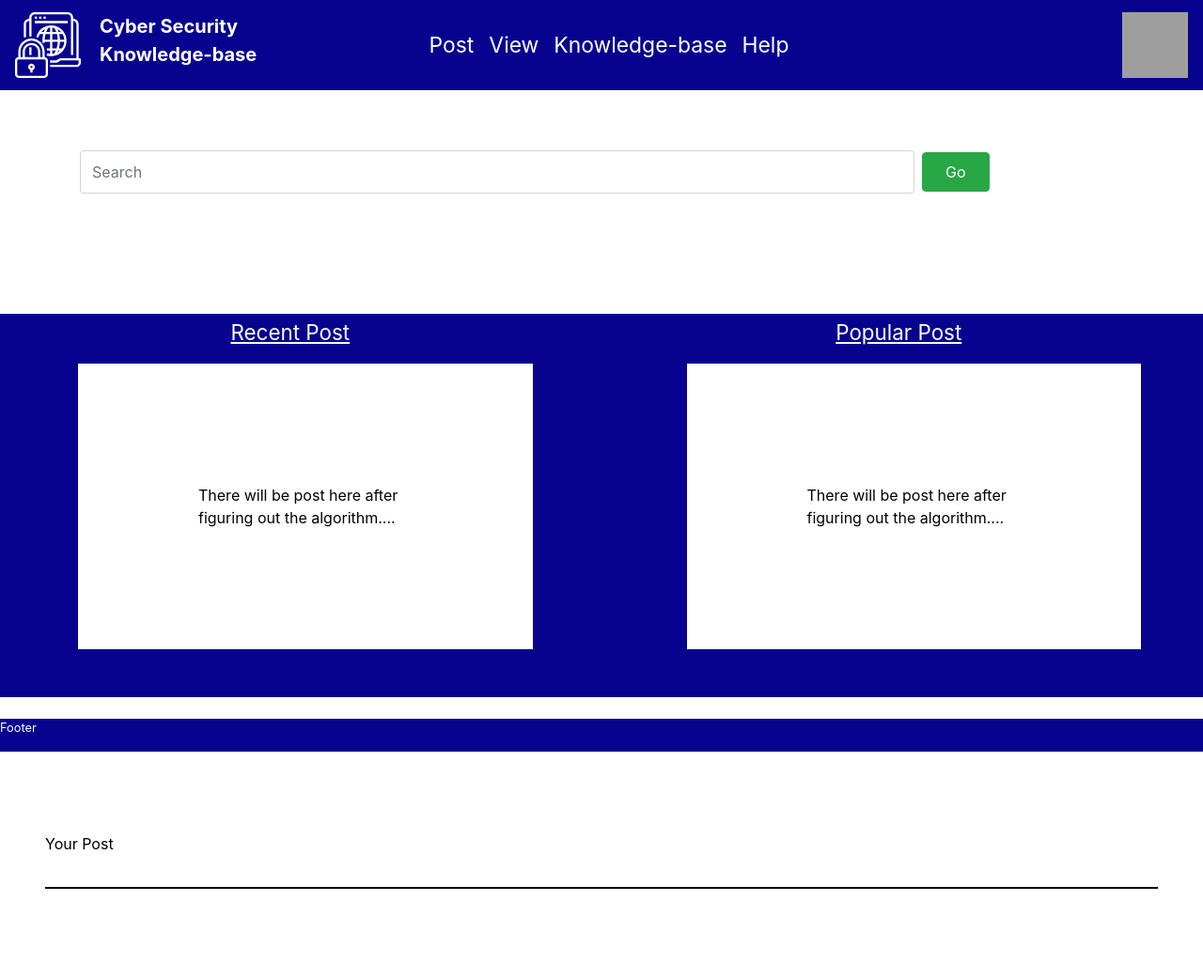
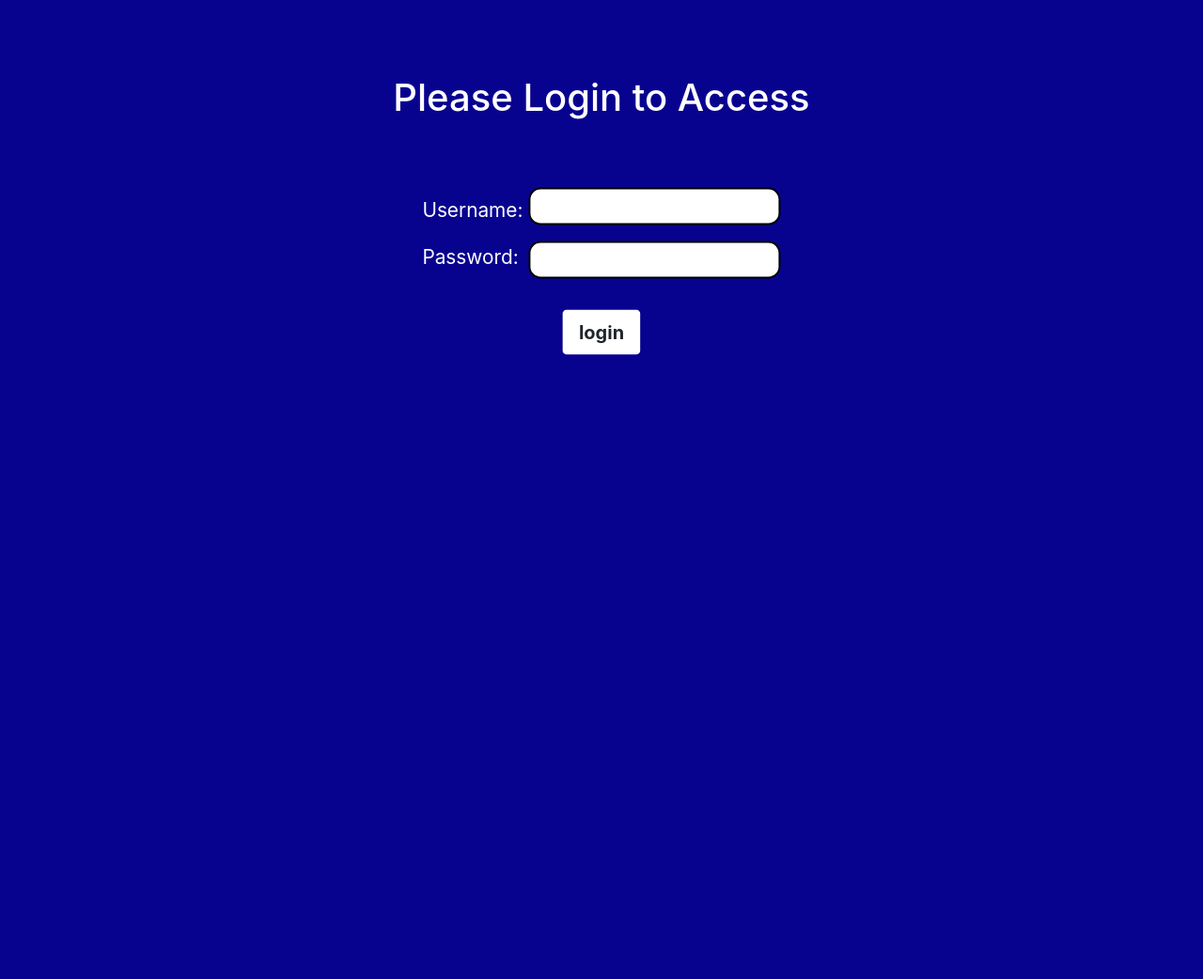
Before and after one commit to NWhite12/Cyber-Security-Knowledge-Base, a Django app: page / in a window 1280 px wide. Shown: the whole page at 94% size. After the commit the page ends 378 px from the top, so only its background shows below. Run offline with Django 3.2, Linux system fonts and the light colour scheme; parts of the project's set-up code (start-up, migrations or seed data) failed here and were passed over; some libraries are stand-ins or nearby versions; grey boxes are pictures that could not be loaded.

Commit message:
login and replies

```diff
--- a/Cyber_Security_KBMS/CSKnowledgeBase/templates/CSKnowledgeBase/query.html
+++ b/Cyber_Security_KBMS/CSKnowledgeBase/templates/CSKnowledgeBase/query.html
@@ -14,8 +14,8 @@
 
         <form method="post">
             {% csrf_token %}
-            {{ form }}
-            <button type="submit" class="btn btn-primary">Submit</button>
+            <div class="query-form">{{ form }}</div>
+            <button type="submit" class="btn btn-primary mt-4">Submit</button>
         </form>
         {% if error %}
             <p class="error">{{ error }}</p>
--- a/Cyber_Security_KBMS/CSKnowledgeBase/templates/CSKnowledgeBase/queryResults.html
+++ b/Cyber_Security_KBMS/CSKnowledgeBase/templates/CSKnowledgeBase/queryResults.html
@@ -13,7 +13,7 @@
 <div class="content">
 {% for results in results %}
   <div class="results">
-      <p>{{results.title}}</p>
+      <p>{{results.name}}</p>
       <p>{{results.content|truncatechars:300|slice:"-4" }}...</p>
   </div>
 {% endfor %}
--- a/Cyber_Security_KBMS/CSKnowledgeBase/views.py
+++ b/Cyber_Security_KBMS/CSKnowledgeBase/views.py
@@ -16,7 +16,7 @@ def query(request):
             entries = []
             for asset in tokens:
                 try:
-                    entry = models.KnowledgeBaseEntry.objects.get(topic=asset)
+                    entry = models.Knowledge.objects.get(name=asset)
                     entries.append(entry)
                 except:
                     entry = None
--- a/Cyber_Security_KBMS/QuestionandAnswerForum/static/css/style.css
+++ b/Cyber_Security_KBMS/QuestionandAnswerForum/static/css/style.css
@@ -5,8 +5,18 @@ body {
 	height: 100%;
 }
 
+.login-body{
+	background: #08038F;
+	color: white;
+	height: 28em;
+}
 html {
 	height: 100%;
+}
+
+.profile-header{
+	text-align: center;
+	padding: 2em;
 }
 
 .navbar-color {
@@ -161,6 +171,57 @@ footer {
 	margin-bottom: inherit
 }
 
+.container-login{
+	height: 18em;
+  position: relative;
+}
+
+.login-form{
+	margin: 0;
+  position: absolute;
+  top: 50%;
+  left: 50%;
+  margin-right: -50%;
+  transform: translate(-50%, -50%);
+}
+
+.login-name{
+	font-size:1.3em;
+  padding-right: 0.2em;
+}
+
+#username{
+	border: 2px solid black;
+  padding: 0.5em;
+  border-radius: 0.8em;
+}
+
+#password{
+	border: 2px solid black;
+  padding: 0.5em;
+  border-radius: 0.8em;
+}
+
+.button-login {
+    justify-content: center;
+    display: flex;
+    margin-top: 2em
+}
+
+.login-button {
+	background: white;
+}
+
+.login-header{
+	text-align: center;
+  margin-top: 2em;
+}
+
+.user-logout-button{
+	justify-content: center;
+	display: flex;
+}
+
 @media only screen and (max-width: 320px){
 	.profile {
 		padding-left: initial;
--- a/Cyber_Security_KBMS/QuestionandAnswerForum/templates/ask-question.html
+++ b/Cyber_Security_KBMS/QuestionandAnswerForum/templates/ask-question.html
@@ -16,7 +16,7 @@
             {% csrf_token %}
             <input type="text" name="title" value="" autocomplete="off" placeholder="What's your question's title?" class="askInput"><p />
             <textarea name="question" rows="8" cols="80" placeholder="What's your question?"></textarea><p />
-            <input type="text" name="posted_by" value="" autocomplete="off" placeholder="Enter your name ..." class="askInput"><p />
+            <!-- <input type="text" name="posted_by" value="" autocomplete="off" placeholder="Enter your name ..." class="askInput"><p /> -->
             <input type="submit" name="ask" value="Ask Question" class="btn btn-outline-secondary">
         </form>
         {% if error %}
--- a/Cyber_Security_KBMS/QuestionandAnswerForum/templates/base.html
+++ b/Cyber_Security_KBMS/QuestionandAnswerForum/templates/base.html
@@ -34,7 +34,7 @@
     </ul>
   </div>
   <span class="profile">
-      <img src="{% static 'images/account-white.svg' %}" width="70" height="70"/>
+    <a href = "http://127.0.0.1:8000/user_profile">  <img src="{% static 'images/account-white.svg' %}" width="70" height="70"/> </a>
     </span>
 </nav>
     {% block body %}
--- /dev/null
+++ b/Cyber_Security_KBMS/QuestionandAnswerForum/templates/login.html
@@ -0,0 +1,36 @@
+{% load static %}
+<html>
+<head>
+  <!-- Required meta tags -->
+  <meta charset="utf-8">
+  <meta name="viewport" content="width=device-width, initial-scale=1, shrink-to-fit=no">
+
+  <!-- Bootstrap CSS -->
+  <link rel="stylesheet" href="https://stackpath.bootstrapcdn.com/bootstrap/4.3.1/css/bootstrap.min.css" integrity="sha384-ggOyR0iXCbMQv3Xipma34MD+dH/1fQ784/j6cY/iJTQUOhcWr7x9JvoRxT2MZw1T" crossorigin="anonymous">
+<link rel="stylesheet" type="text/css" href="{% static 'css/style.css' %}"/>
+</head>
+  <body class="login-body">
+    <h1 class="login-header">Please Login to Access</h1>
+    <div class="container-login">
+      {% block body %}
+      <form method ="POST" class="login-form">
+        {% csrf_token %}
+	    <table>
+       <tr>
+         <td><label for ="username" class="login-name">Username:</label></td>
+         <td class="pb-3"><input type="text" name="username" id="username"></td>
+       </tr>
+
+       <tr>
+         <td><label for ="password" class="login-name">Password:</label></td>
+         <td><input type="password" name="password" id="password"></td>
+       </tr>
+        <p>{{error}}</p>
+      </table>
+<div class="button-login">
+  <button type="submit" class="btn btn-lg login-button"><strong>login</strong></button>
+</div>
+</form>
+{% endblock %}
+</body>
+</html>
--- a/Cyber_Security_KBMS/QuestionandAnswerForum/urls.py
+++ b/Cyber_Security_KBMS/QuestionandAnswerForum/urls.py
@@ -8,8 +8,15 @@ urlpatterns = [
 #r - raw string, ^ means begin with, $ - ends with, begins and ends with nothing means its the homepage
 #view.index view that should be shown when homepage url is specified
 
-    path('',views.index),
+    path('',views.user_login),
     path('ask-question', askquestion,name='askquestion'),
     path('see-questions', seeQuestion),
-    path('question/<int:question_id>/<slug:slug>', viewquestion)
+    path('question/<int:question_id>/<slug:slug>', viewquestion),
+    path('login', user_login),
+    path('user_profile', user_profile),
+    path('logout', user_logout),
+
+
+
+
 ]
--- a/Cyber_Security_KBMS/QuestionandAnswerForum/views.py
+++ b/Cyber_Security_KBMS/QuestionandAnswerForum/views.py
@@ -2,22 +2,31 @@ from django.http import HttpResponse
 from django.shortcuts import render, redirect
 from QuestionandAnswerForum.models import *
 from django.core import serializers
-
+from django.contrib.auth.models import User
+from django.contrib.auth import authenticate, login, logout
+from django.contrib.auth import login as auth_login
 import json
 import markdown2
 import bleach
+from django.core.exceptions import ObjectDoesNotExist
+from django.http import HttpResponseRedirect
+from django.urls import reverse
+
+
 
 def index(request):
-    #show what homepage should look like
-    # goes to home.html
     return render(request, 'home.html', {})
 
 def askquestion(request):
+
+     if not request.user.is_authenticated:
+        return HttpResponseRedirect('login')
      if request.method == 'POST':
         try:
             q_title = request.POST.get('title')
             q_question = request.POST.get('question')
-            q_posted_by = request.POST.get('posted_by')
+            q_posted_by = request.user.username
+
             #Save question query in q
             q = Question(question_title=q_title, content=q_question, posted_by=q_posted_by)
             #save question to database
@@ -33,32 +42,89 @@ def askquestion(request):
         return render(request, 'ask-question.html', {})
 
 def seeQuestion (request):
+    if not request.user.is_authenticated:
+       return HttpResponseRedirect('login')
     #Dictionary
-    context={}
-    #modifying dictionary to add question entry
-    context['questions']=Question.objects.all()
-    return render(request, 'seeQuestions.html',context)
+    else:
+        context={}
+        #modifying dictionary to add question entry
+        context['questions']=Question.objects.all()
+        return render(request, 'seeQuestions.html',context)
 
 
 def viewquestion(request, question_id, slug):
-    context = {}
+    if not request.user.is_authenticated:
+       return HttpResponseRedirect('login')
+    else:
+        context = {}
 
-    #find particular question with specified id and slug
-    question = Question.objects.get(id=question_id, slug=slug)
+        #find particular question with specified id and slug
+        question = Question.objects.get(id=question_id, slug=slug)
 
 
 
-    # assuming obj is a model instance
-    # seralize question into json format
-    # json.loads() -> parses JSON string
-    question_json = json.loads(serializers.serialize('json', [ question ]))[0]['fields']
+        # assuming obj is a model instance
+        # seralize question into json format
+        # json.loads() -> parses JSON string
+        question_json = json.loads(serializers.serialize('json', [ question ]))[0]['fields']
 
-    #Assigns those dictionary entries values
-    question_json['date_posted'] = question.date_posted
-    question_json['qid'] = question.id
-    question_json['question_text'] = question.content
+        #Assigns those dictionary entries values
+        question_json['date_posted'] = question.date_posted
+        question_json['qid'] = question.id
+        question_json['question_text'] = question.content
 
-    #Assign context dictionary to question_json
-    context['question'] = question_json
+        #Assign context dictionary to question_json
+        context['question'] = question_json
+        try:
+            reply=QuestionRelpy.objects.get(question_id=question_id)
+            reply=QuestionRelpy.objects.get(question_id=question_id)
+            context['reply_title'] = reply.reply_header
+            context['reply_content'] = reply.content
+        except ObjectDoesNotExist:
+            print("no answers")
 
-    return render(request, 'view-question.html', context)
+
+
+        if request.method == 'POST':
+
+             a_header = request.POST.get("answer_title")
+             a_content = request.POST.get("answer")
+             question = Question.objects.get(id=question_id, slug=slug)
+             user = User.objects.get(username = "maidel")
+             a = QuestionRelpy( reply_header = a_header, content = a_content,reply_rank=0.5,question = question, submitted_by= user)
+             a.save()
+             #return HttpResponse("yup")
+             return render(request, 'home.html', context)
+        return render(request, 'view-question.html', context)
+
+def user_login(request):
+    context={}
+
+    if request.method=="POST":
+
+        username = request.POST.get('username')
+
+
+
+        password = request.POST.get('password')
+
+        user = authenticate(request, username=username, password=password)
+        if user:
+            login(request, user)
+            return render(request, "home.html",context)
+        else:
+            context["error"]="wrong creditabls"
+            return render (request, "login.html",context)
+    else:
+        return render (request, "login.html",context)
+
+def user_logout(request):
+    if request.method=="POST":
+
+        logout(request)
+        return HttpResponseRedirect('login')
+
+def user_profile(request):
+    print(request.user.username)
+    context= {'firstname' : request.user.username}
+    return render(request, "user_profile.html",context)
```
Also changed, not shown: Cyber_Security_KBMS/QuestionandAnswerForum/templates/user_profile.html (added, +19 -0 lines), Cyber_Security_KBMS/QuestionandAnswerForum/templates/view-question.html (+28 -0 lines), Cyber_Security_KBMS/db.sqlite3.
